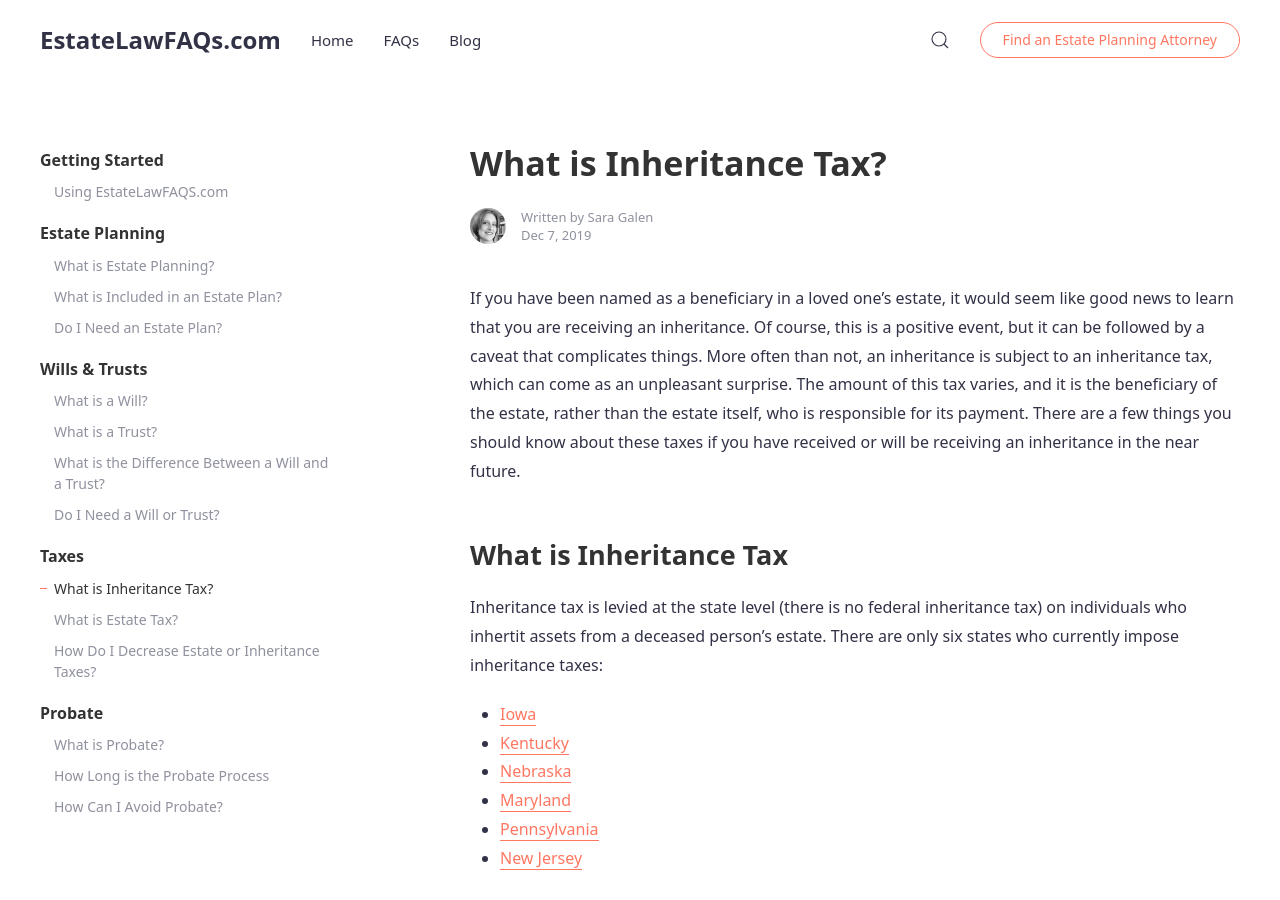
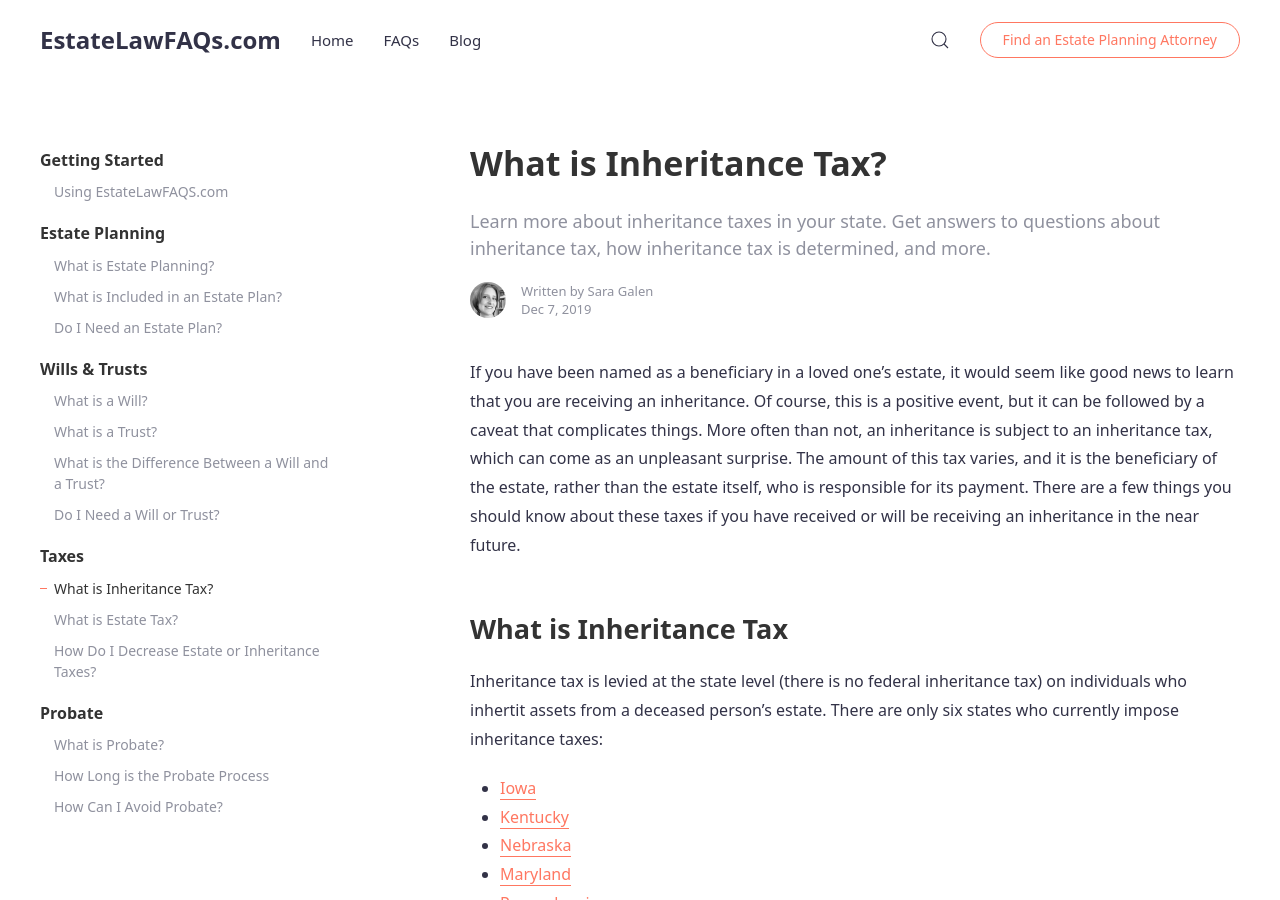
Before and after one commit to zac-heisey/docs-jekyll-theme, a Jekyll site: the page built from _docs/what-is-inheritance-tax.md, in a window 1280 px wide and 900 px high. Built offline with Jekyll 4.4.1, drawn with Linux system fonts in a browser that asks for light colours.

Commit message:
Update from Forestry.io Zac Heisey updated _docs/what-is-inheritance-tax.md

```diff
--- a/_docs/what-is-inheritance-tax.md
+++ b/_docs/what-is-inheritance-tax.md
@@ -1,6 +1,7 @@
 ---
 title: What is Inheritance Tax?
-subtitle: ''
+subtitle: Learn more about inheritance taxes in your state. Get answers to questions
+  about inheritance tax, how inheritance tax is determined, and more.
 tags:
 - Taxes
 author: sara
```
